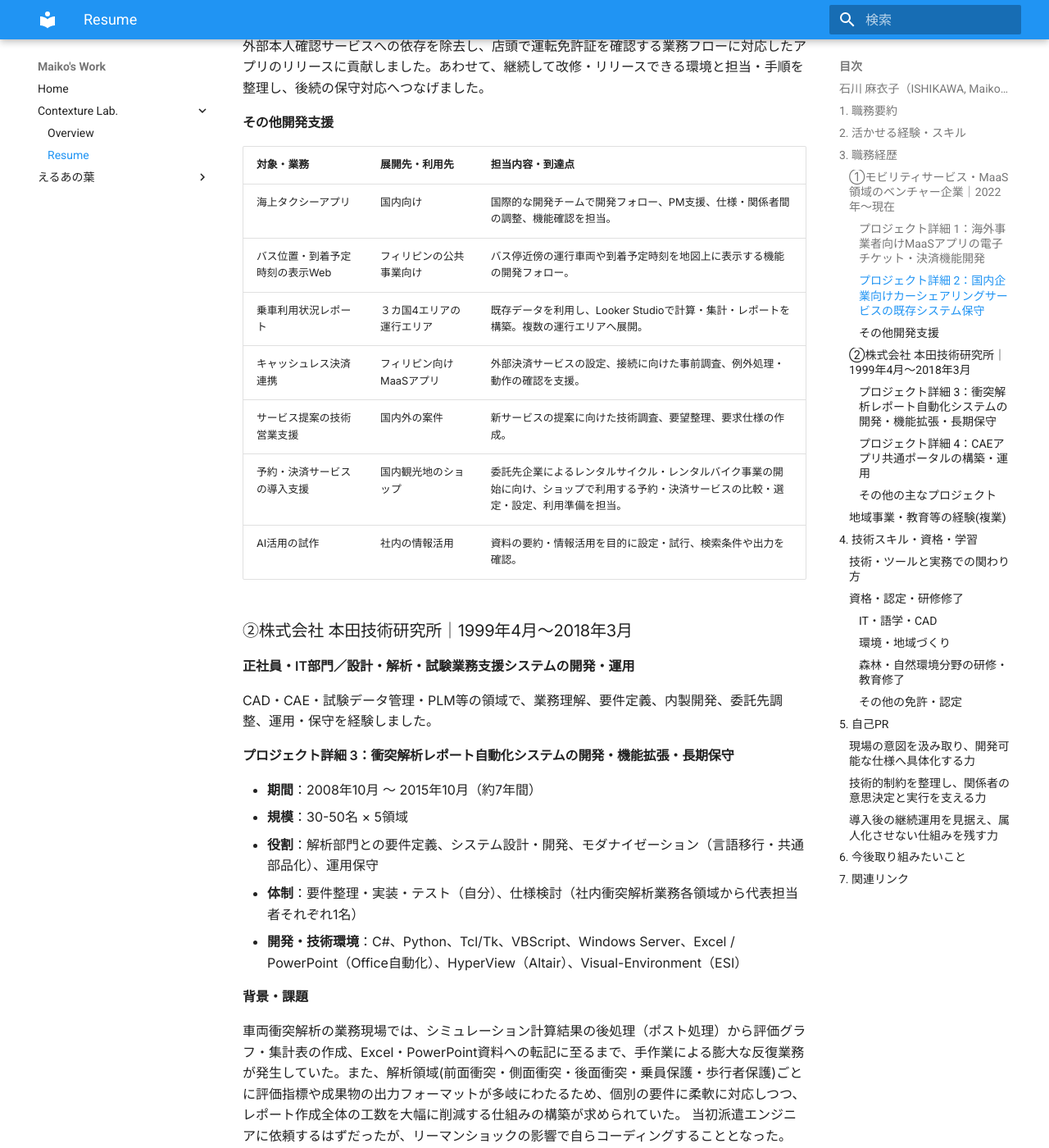
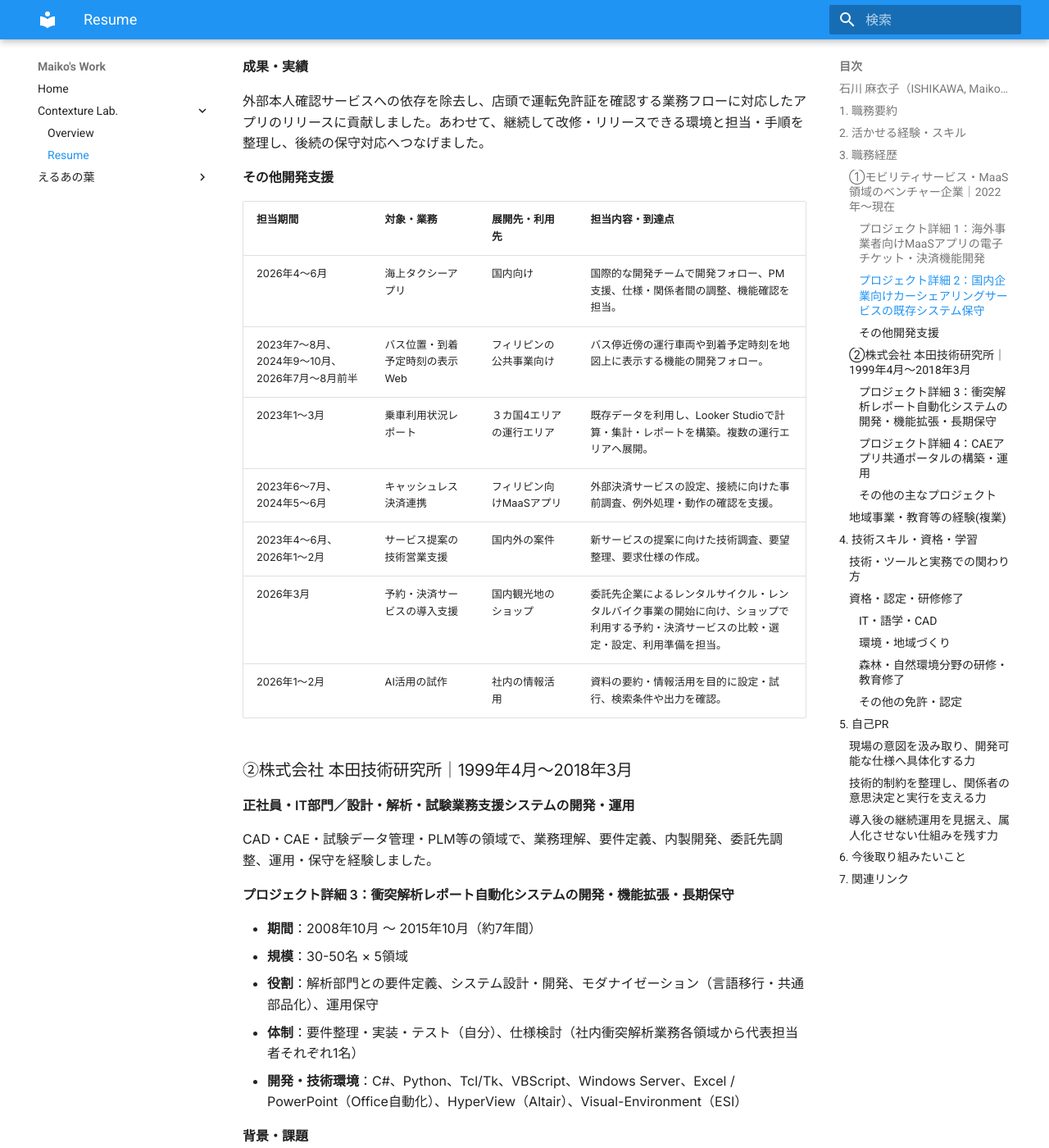
Before and after one commit to maiko-works/site, an MkDocs documentation site: the page built from docs/contexture/resume.md, in a window 1280 px wide and 1400 px high, scrolled down 3402 px. Shown: the whole window at 82% size. Built offline with MkDocs 1.6.1 and Material for MkDocs 9.7.7, drawn with Linux system fonts in a browser that asks for light colours; some of the changed text lies outside the part shown.

Commit message:
Restore project periods in approved public resume

```diff
--- a/docs/contexture/resume.md
+++ b/docs/contexture/resume.md
@@ -36,6 +36,7 @@
 
 #### プロジェクト詳細 1：海外事業者向けMaaSアプリの電子チケット・決済機能開発
 
+- **期間**：2023年9月～2025年6月
 - **対象**：各国へ展開するMaaSアプリのうち、フィリピンで利用する電子チケット・決済機能
 - **役割**：要求整理、要件・仕様設計、海外開発者との連携、機能確認、運用準備・リリース調整
 - **体制**：本人とフィリピン現地のエンジニア2名の計3名を中心に開発。本人が仕様の具体化・開発推進・機能確認を担当し、現地エンジニアが実装を担当。UIデザインは専任デザイナーと連携。
@@ -60,6 +61,7 @@
 
 #### プロジェクト詳細 2：国内企業向けカーシェアリングサービスの既存システム保守
 
+- **期間**：2026年8月後半～10月前半
 - **役割**：既存機能・環境の調査、技術調査・見積もりの整理、改修計画、合意形成、開発フォロー、実機受入・リリース調整
 - **対象**：国内企業向けカーシェアリングサービスの利用者向けiOS・Androidアプリ、管理Webシステム
 - **体制**：本人を含む計3名の国際チームで、ベトナム人エンジニアと協働。本人は調査・計画・調整・受入を担当し、エンジニアと実装・本番作業を分担。
@@ -81,15 +83,15 @@
 
 #### その他開発支援
 
-| 対象・業務 | 展開先・利用先 | 担当内容・到達点 |
-|---|---|---|
-| 海上タクシーアプリ | 国内向け | 国際的な開発チームで開発フォロー、PM支援、仕様・関係者間の調整、機能確認を担当。 |
-| バス位置・到着予定時刻の表示Web | フィリピンの公共事業向け | バス停近傍の運行車両や到着予定時刻を地図上に表示する機能の開発フォロー。 |
-| 乗車利用状況レポート | ３カ国4エリアの運行エリア | 既存データを利用し、Looker Studioで計算・集計・レポートを構築。複数の運行エリアへ展開。 |
-| キャッシュレス決済連携 | フィリピン向けMaaSアプリ | 外部決済サービスの設定、接続に向けた事前調査、例外処理・動作の確認を支援。 |
-| サービス提案の技術営業支援 | 国内外の案件 | 新サービスの提案に向けた技術調査、要望整理、要求仕様の作成。 |
-| 予約・決済サービスの導入支援 | 国内観光地のショップ | 委託先企業によるレンタルサイクル・レンタルバイク事業の開始に向け、ショップで利用する予約・決済サービスの比較・選定・設定、利用準備を担当。 |
-| AI活用の試作 | 社内の情報活用 | 資料の要約・情報活用を目的に設定・試行、検索条件や出力を確認。 |
+| 担当期間 | 対象・業務 | 展開先・利用先 | 担当内容・到達点 |
+|---|---|---|---|
+| 2026年4～6月 | 海上タクシーアプリ | 国内向け | 国際的な開発チームで開発フォロー、PM支援、仕様・関係者間の調整、機能確認を担当。 |
+| 2023年7～8月、2024年9～10月、2026年7月～8月前半 | バス位置・到着予定時刻の表示Web | フィリピンの公共事業向け | バス停近傍の運行車両や到着予定時刻を地図上に表示する機能の開発フォロー。 |
+| 2023年1～3月 | 乗車利用状況レポート | ３カ国4エリアの運行エリア | 既存データを利用し、Looker Studioで計算・集計・レポートを構築。複数の運行エリアへ展開。 |
+| 2023年6～7月、2024年5～6月 | キャッシュレス決済連携 | フィリピン向けMaaSアプリ | 外部決済サービスの設定、接続に向けた事前調査、例外処理・動作の確認を支援。 |
+| 2023年4～6月、2026年1～2月 | サービス提案の技術営業支援 | 国内外の案件 | 新サービスの提案に向けた技術調査、要望整理、要求仕様の作成。 |
+| 2026年3月 | 予約・決済サービスの導入支援 | 国内観光地のショップ | 委託先企業によるレンタルサイクル・レンタルバイク事業の開始に向け、ショップで利用する予約・決済サービスの比較・選定・設定、利用準備を担当。 |
+| 2026年1～2月 | AI活用の試作 | 社内の情報活用 | 資料の要約・情報活用を目的に設定・試行、検索条件や出力を確認。 |
 
 ### ②株式会社 本田技術研究所｜1999年4月～2018年3月
 
```
